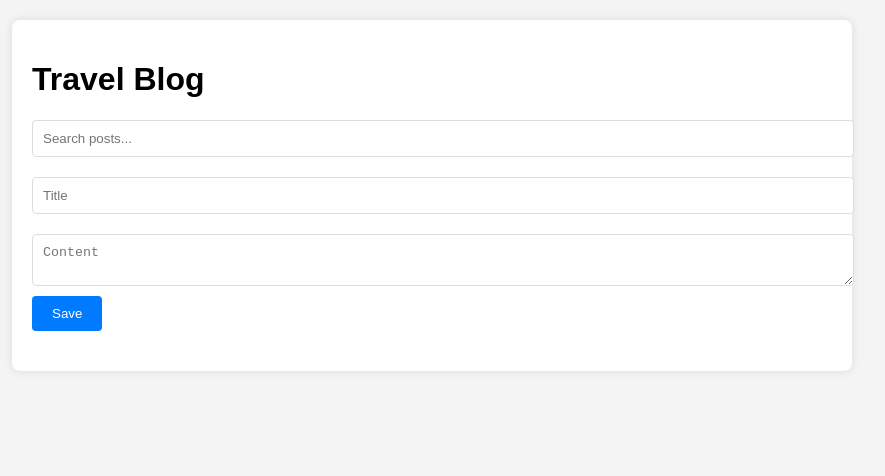
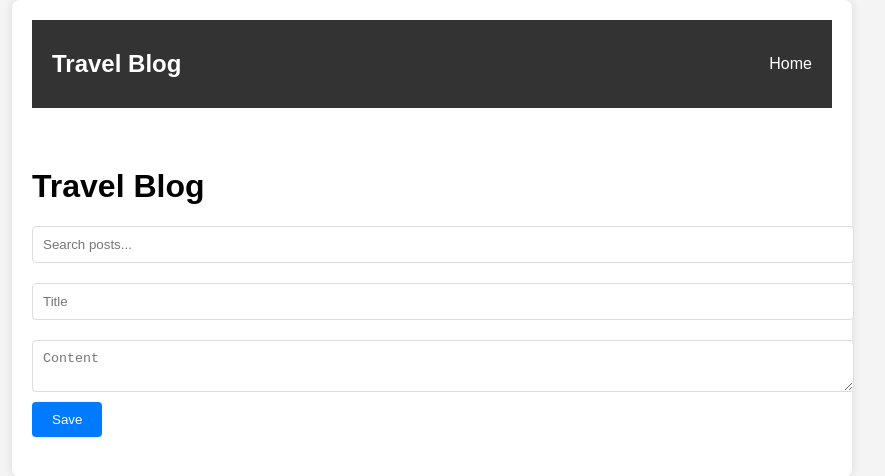
Before and after one commit to JustinasZelvys/travel-blog, a React (Create React App) app: page / in a window 1280 px wide. Shown: the top 476 px of the page, without its empty margins (208-1093 px from the left). Built offline with nearby package versions, Linux system fonts and the light colour scheme.

Commit message:
Navigation Bar

```diff
--- a/src/App.css
+++ b/src/App.css
@@ -1,7 +1,8 @@
 body {
   font-family: Arial, sans-serif;
   background-color: #f4f4f4;
-  padding: 20px;
+  margin: 0;
+  padding: 0;
 }
 
 .App {
@@ -11,6 +12,10 @@ body {
   padding: 20px;
   border-radius: 8px;
   box-shadow: 0 0 10px rgba(0, 0, 0, 0.1);
+}
+
+.content {
+  margin-top: 60px;
 }
 
 form {
--- a/src/App.js
+++ b/src/App.js
@@ -4,6 +4,7 @@ import BlogForm from './components/BlogForm';
 import BlogList from './components/BlogList';
 import SearchBar from './components/SearchBar';
 import PostDetail from './components/PostDetail';
+import NavBar from './components/NavBar';
 import './App.css';
 
 const App = () => {
@@ -47,6 +48,8 @@ const App = () => {
   return (
     <Router>
       <div className="App">
+        <NavBar />
+        <div className="content">
           <h1>Travel Blog</h1>
           <SearchBar searchQuery={searchQuery} setSearchQuery={setSearchQuery} />
           <Routes>
@@ -59,6 +62,7 @@ const App = () => {
             <Route path="/post/:id" element={<PostDetail posts={posts} />} />
           </Routes>
         </div>
+      </div>
     </Router>
   );
 };
--- /dev/null
+++ b/src/Components/NavBar.css
@@ -0,0 +1,34 @@
+.navbar {
+    display: flex;
+    justify-content: space-between;
+    align-items: center;
+    background-color: #333;
+    padding: 10px 20px;
+  }
+
+  .navbar-logo {
+    color: rgb(255, 255, 255);
+    text-decoration: none;
+    font-size: 16px;
+  }
+
+  .navbar-links {
+    list-style: none;
+    display: flex;
+    margin: 0;
+    padding: 0;
+  }
+
+  .navbar-links li {
+    margin-left: 20px;
+  }
+
+  .navbar-links a {
+    color: white;
+    text-decoration: none;
+    font-size: 16px;
+  }
+
+  .navbar-links a:hover {
+    text-decoration: underline;
+  }
--- /dev/null
+++ b/src/Components/NavBar.js
@@ -0,0 +1,20 @@
+import React from 'react';
+import { Link } from 'react-router-dom';
+import './NavBar.css';
+
+const NavBar = () => {
+  return (
+    <nav className="navbar">
+      <Link to="/" className="navbar-logo">
+        <h1>Travel Blog</h1>
+      </Link>
+      <ul className="navbar-links">
+        <li>
+          <Link to="/">Home</Link>
+        </li>
+      </ul>
+    </nav>
+  );
+};
+
+export default NavBar;
```
Lines whose indentation alone changed are shown as unchanged.
